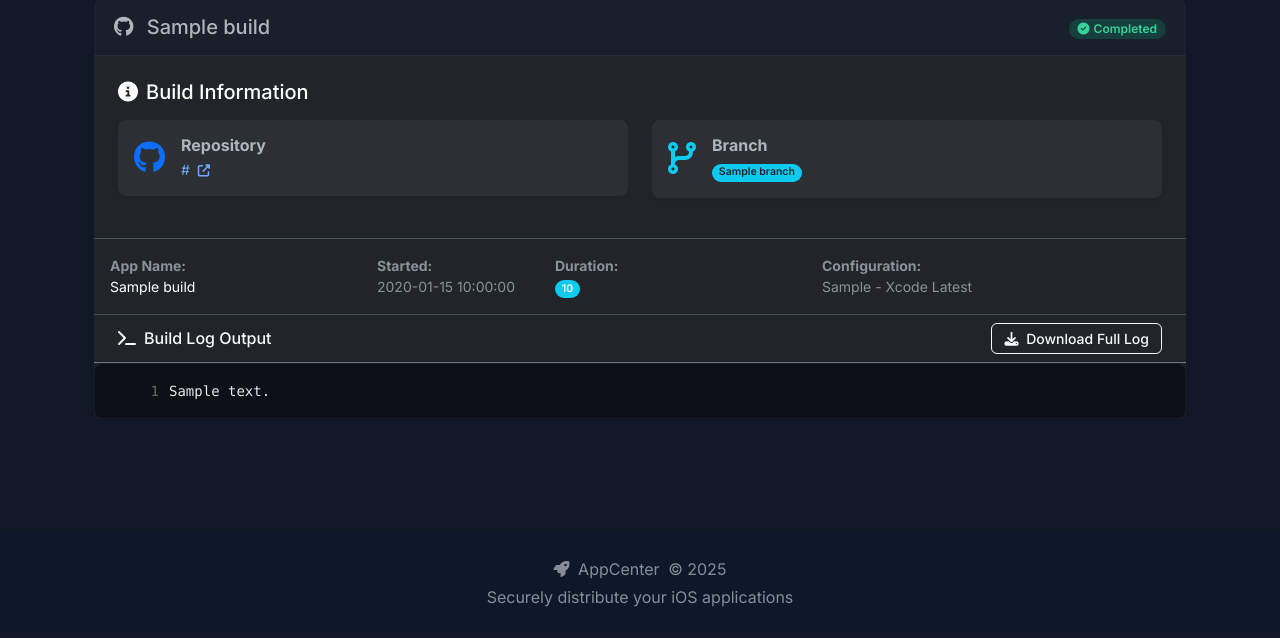
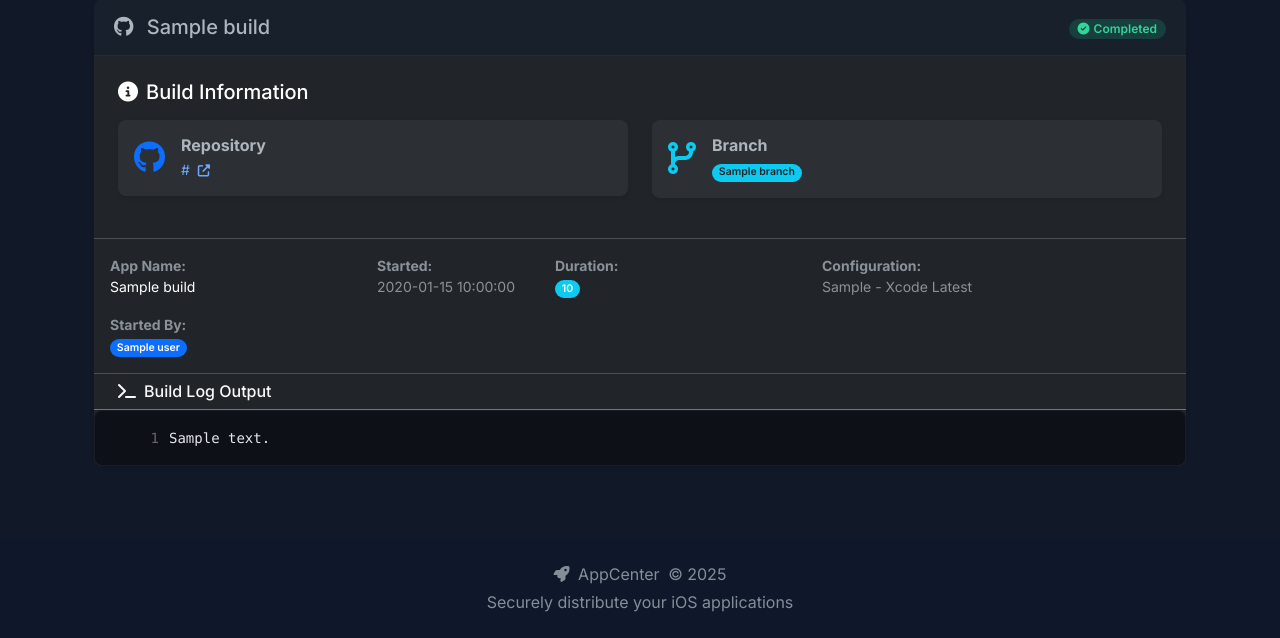
Before and after one commit to Nimesh-Srivastava/iOS-app-dist, a Flask app: template templates/build_log.html in a window 1280 px wide. Shown: the part 167-805 px from the top of the page. Before the commit the page ends 774 px from the top, so only its background shows below. Run offline with Flask 3, Linux system fonts and the light colour scheme; the template is opened without the code that fills it: most values are stand-ins (such as "Sample title", 1, 10 or a date in 2020).

Commit message:
Updated build info

```diff
--- a/templates/build_log.html
+++ b/templates/build_log.html
@@ -138,10 +138,11 @@
       >
         <button
           type="submit"
-          class="btn btn-warning me-2"
+          class="btn btn-warning me-2 {% if build.get('fork_cleaned') %}btn-outline-secondary disabled{% endif %}"
+          {% if build.get('fork_cleaned') %}disabled{% endif %}
           onclick="return confirm('Are you sure you want to manually clean up the forked repository? This is only needed if automatic cleanup failed.');"
         >
-          <i class="fas fa-trash-alt me-1"></i>Clean Up Fork
+          <i class="fas fa-trash-alt me-1"></i>{% if build.get('fork_cleaned') %}Fork Cleaned{% else %}Clean Up Fork{% endif %}
         </button>
       </form>
       {% endif %}
@@ -314,16 +315,23 @@
             </div>
           </div>
         </div>
+        <div class="row g-2 text-muted small mt-2">
+          <div class="col">
+            <div><strong>Started By:</strong></div>
+            <div class="text-white">
+              {% if build.user %}
+              <span class="badge bg-primary">{{ build.user }}</span>
+              {% else %}
+              <span class="text-muted">Unknown</span>
+              {% endif %}
+            </div>
+          </div>
+        </div>
       </div>
 
       <div class="log-container bg-dark">
         <div class="d-flex justify-content-between align-items-center px-4 py-2 border-bottom border-secondary">
           <h6 class="mb-0 text-light"><i class="fas fa-terminal me-2"></i>Build Log Output</h6>
-          <div>
-            <a href="{{ url_for('build.download_build_log', build_id=build.id) }}" class="btn btn-sm btn-outline-light">
-              <i class="fas fa-download me-1"></i> Download Full Log
-            </a>
-          </div>
         </div>
         <pre
           class="build-log mb-0 px-4 py-3 text-light"
```
Also changed, not shown: 1 other file.
